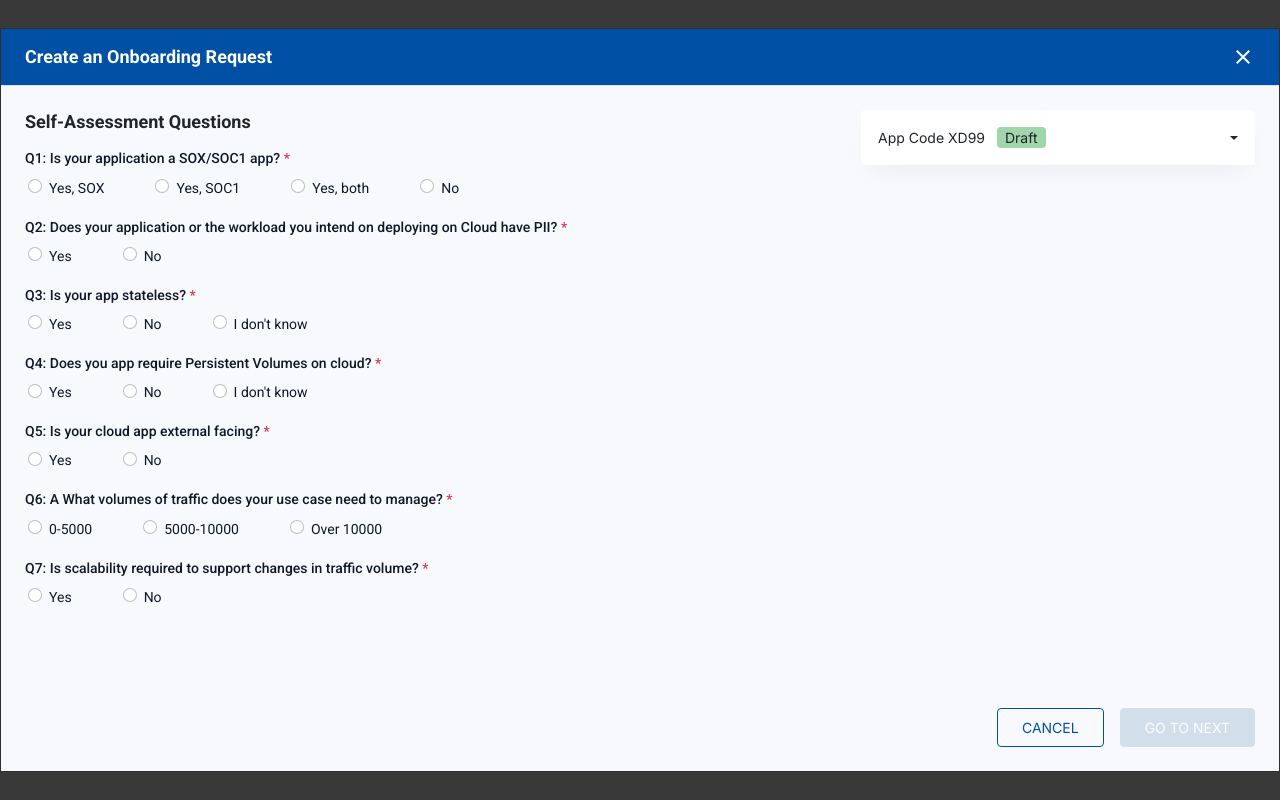
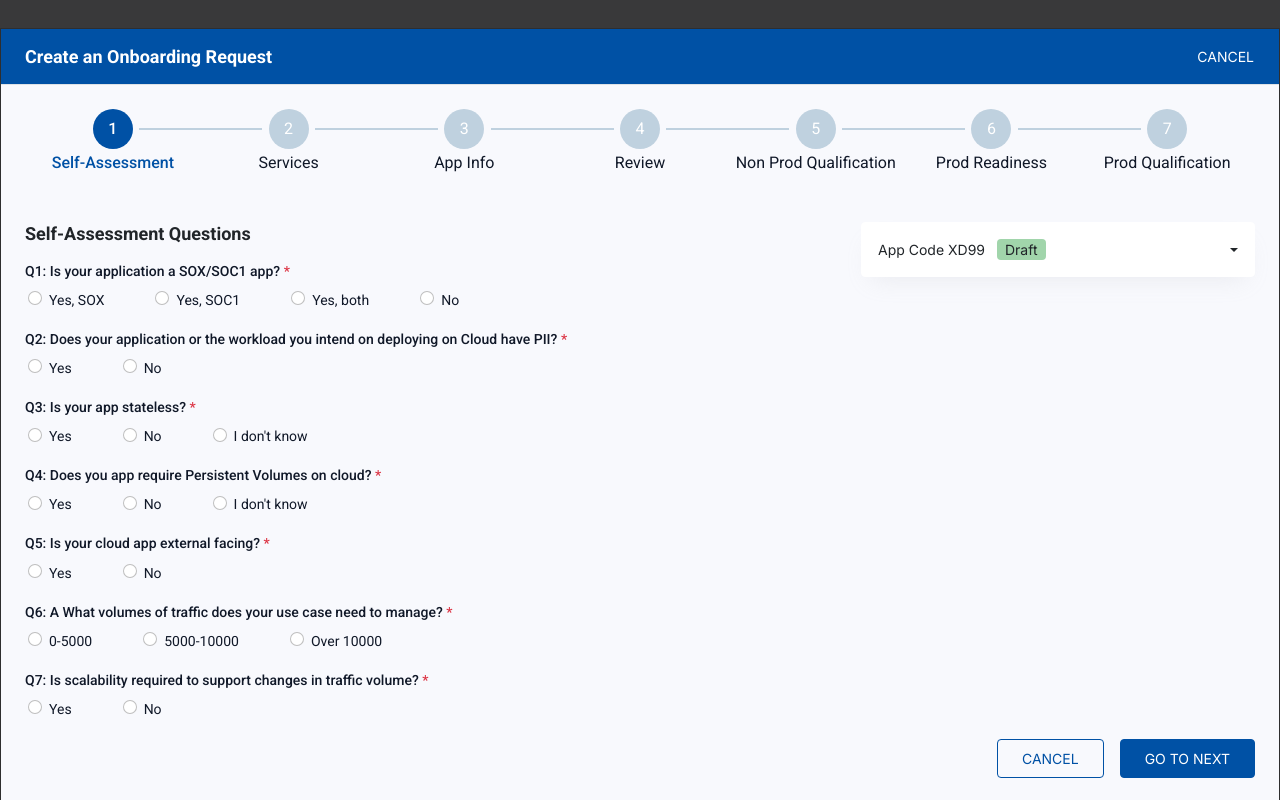
Before and after one commit to alamin24nava/local-bdo, a React (Create React App) app: page / in a window 1280 px wide. Both pictures are taken after a click on the button "Create an Onboarding Request". Built offline with nearby package versions, Linux system fonts and the light colour scheme.

Commit message:
Create Stepper

```diff
--- a/src/assets/css/style.css
+++ b/src/assets/css/style.css
@@ -25,6 +25,10 @@ h1, h2, h3, h4,h5, h6, p{
 .box-shadow{
     box-shadow: var(--box-shadow);
 }
+.start-3{
+    left: 16px;
+}
+
 /* background color variant style here... */
 .bg-primary{
     background: var(--bs-primary) !important;
@@ -47,6 +51,10 @@ h1, h2, h3, h4,h5, h6, p{
     margin: 0;
     border-radius: 4px;
 }
+.btn:active,
+.btn:first-child:active{
+    border-color: transparent;
+}
 .btn-sm{
     padding: 6px 16px;
 }
@@ -58,6 +66,7 @@ h1, h2, h3, h4,h5, h6, p{
     background: var(--bs-primary);
     border-color: var(--bs-primary);
 }
+
 .btn-white{
     background: var(--bs-white);
     border-color: var(--bs-white);
@@ -91,6 +100,10 @@ h1, h2, h3, h4,h5, h6, p{
 .modal-body {
     padding: 24px;
     background-color: #F8F9FD;
+    min-height: calc(100vh - 116px);
+    display: flex;
+    flex-direction: column;
+    justify-content: space-between;
 }
 .modal-body-inner {
     min-height: calc(100vh - 163px);
@@ -116,6 +129,62 @@ h1, h2, h3, h4,h5, h6, p{
 .modal-sm .modal-body{
     background: var(--bs-white);
 }
+
+/* Stepper style here... */
+.step-item {
+    max-width: 200px;
+    width: 100%;
+    position: relative;
+    display: flex;
+    align-items: center;
+    justify-content: center;
+    flex-direction: column;
+}
+.step-item.compleated .step-index,
+.step-item.active .step-index{
+    background: var(--bs-primary);
+    font-weight: 500;
+}
+.step-item:not(:first-child):after {
+    content: '';
+    height: 2px;
+    width: 70%;
+    background: var(--bs-secondary);
+    position: absolute;
+    left: -35%;
+    top: 50%;
+    transform: translateY(calc(-50% - 13px));
+}
+.step-item.compleated:after {
+    background: var(--bs-primary);
+}
+.step-index{
+    width: 40px;
+    height: 40px;
+    border-radius: 50%;
+    display: flex;
+    align-items: center;
+    justify-content: center;
+    background: var(--bs-secondary);
+    color: var(--bs-white);
+    margin-bottom: 4px;
+    position: relative;
+    z-index: 10;
+}
+
+.step-desc{
+    font-weight: 400;
+    font-size: 16px;
+    line-height: 1.3;
+    color: var(--bs-dark);
+}
+.step-item.compleated .step-desc,
+.step-item.active .step-desc{
+    color: var(--bs-primary);
+    font-weight: 500;
+}
+
+
 .title-lg{
     font-weight: 700;
     font-size: 18px;
--- a/src/components/ChildModal.js
+++ b/src/components/ChildModal.js
@@ -4,12 +4,12 @@ import Modal from 'react-bootstrap/Modal';
 
 
 export default function ChildModal(props) {
-    const {title, primaryTxt, secondaryTxt} = props
+    const {childModal, closeChildModal, title, primaryTxt, secondaryTxt} = props
     return (
-        <Modal show={props.childModal} size="sm" centered>
+        <Modal show={childModal} size="sm" centered>
             <Modal.Header className='border-0'>
                 <Modal.Title className='title-md text-dark'>{title}</Modal.Title>
-                <div onClick={props.closeChildModal} className="cursor-pointer">
+                <div onClick={closeChildModal} className="cursor-pointer">
                     <MdClear className='fs-4' />
                 </div>
             </Modal.Header>
@@ -18,7 +18,7 @@ export default function ChildModal(props) {
                 <p>{secondaryTxt}</p>
             </Modal.Body>
             <Modal.Footer className='border-0 gap-3 px-4 py-3'>
-                <button className='btn btn-sm btn-outline-primary' onClick={props.closeChildModal}>Cancel Request</button>
+                <button className='btn btn-sm btn-outline-primary' onClick={closeChildModal}>Cancel Request</button>
                 <button className='btn btn-sm btn-primary'>Continue</button>
             </Modal.Footer>
         </Modal>
--- /dev/null
+++ b/src/components/HorizontalStepper.js
@@ -0,0 +1,80 @@
+import React, { useState } from 'react'
+import { FiCheck } from "react-icons/fi";
+
+import StepperControl from './StepperControl'
+import SelfAssessment from './selfAssessment/Index';
+import Services from './services/Index';
+import AppInfo from './appInfo/Index';
+import Review from './stepReview/Index';
+import NonProdQualification from './nonProdQualification/Index';
+import ProdReadiness from './prodReadiness/Index';
+import ProdQualification from './prodQualification/Index';
+
+
+
+export default function HorizontalStepper(props) {
+    const handleClose = props.handleClose
+    const steps = ['Self-Assessment', 'Services', 'App Info', 'Review', 'Non Prod Qualification', 'Prod Readiness','Prod Qualification']
+    // const steps = ['Self-Assessment', 'Services', 'App Info', 'Review']
+    const [stepActive, setStepActive] = useState(1)
+    const [stepCompleated, setStepCompleated] = useState(1)
+    const handleNext = () =>{
+        setStepActive(stepActive + 1);
+    }
+    const handlePrev = () =>{
+        setStepActive(stepActive - 1)
+    }
+    // console.log(stepActive)
+  return (
+    <div className='modal-body-inner '>
+        <div>
+            <div className='step-items d-flex align-items-center justify-content-center mb-5'>
+                {
+                    steps.map((step, index) =>(
+                        // Step active and compleated class name(active compleated)
+                        <div className={ index === 0 ? 'step-item active compleated':'step-item'} key={index}>
+                            <div className='step-index'>
+                                {index + 1}
+                                {/* <FiCheck className='fs-4'/> */}
+                            </div>
+                            <div className='step-desc'>{step}</div>
+                        </div>
+                    ))
+                }
+            </div>
+            <div className='display-step-content'>
+                {stepActive === 1 ? (
+                    <SelfAssessment />
+                  ) : ''}
+
+                {stepActive === 2 ? (
+                    <Services />
+                  ) : ''}
+
+                {stepActive === 3 ? (
+                    <AppInfo />
+                  ) : ''}
+
+                {stepActive === 4 ? (
+                    <Review />
+                  ) : ''}
+
+                {stepActive === 5 ? (
+                    <NonProdQualification />
+                  ) : ''}
+
+                {stepActive === 6 ? (
+                    <ProdReadiness />
+                  ) : ''}
+
+                {stepActive === 7 ? (
+                    <ProdQualification />
+                  ) : ''}
+
+            </div>
+        </div>
+
+        <StepperControl handleNext = {handleNext} handlePrev={handlePrev} stepActive={stepActive} handleClose={handleClose} />
+    </div>
+  )
+}
--- a/src/components/MainModal.js
+++ b/src/components/MainModal.js
@@ -5,6 +5,9 @@ import { MdClear } from "react-icons/md";
 
 import SearchAppCode from './appCode/SearchAppCode';
 import SelfAssessment from './selfAssessment/Index';
+import Services from './services/Index'
+import HorizontalStepper from './HorizontalStepper';
+import StepperControl from './StepperControl';
 
 
 
@@ -24,11 +27,13 @@ export default function MainModal(props) {
         <Modal show={modalShow} size="lg" centered>
             <Modal.Header className='bg-primary'>
                 <Modal.Title className='title-lg'>Create an Onboarding Request</Modal.Title>
-                <MdClear className='icon-lg text-white cursor-pointer'  onClick={handleClose} />
+                <button onClick={handleClose} className='btn text-white p-0'>CANCEL</button>
             </Modal.Header>
             <Modal.Body>
                 {/* <SearchAppCode handleClose={handleClose} /> */}
-                <SelfAssessment handleClose={handleClose} />
+                {/* <SelfAssessment handleClose={handleClose} /> */}
+                {/* <Services /> */}
+                <HorizontalStepper handleClose ={handleClose} />
             </Modal.Body>
         </Modal>
     </div>
--- /dev/null
+++ b/src/components/StepperControl.js
@@ -0,0 +1,14 @@
+import React from 'react'
+
+export default function StepperControl(props) {
+  const {handleNext, handlePrev, handleClose, stepActive} = props
+  // if(stepActive === 1){
+
+  // }
+  return (
+    <div className='d-flex justify-content-end gap-3 mt-3'>
+        <button className='btn btn-outline-primary text-uppercase' onClick={(handlePrev, handleClose)}>{stepActive === 1 ? 'Cancel' : 'Previous'}</button>
+        <button className='btn btn-primary text-uppercase' onClick={handleNext}>Go to next</button>
+    </div>
+  )
+}
--- /dev/null
+++ b/src/components/appInfo/Index.js
@@ -0,0 +1,7 @@
+import React from 'react'
+
+export default function AppInfo() {
+  return (
+    <div>App Info</div>
+  )
+}
--- /dev/null
+++ b/src/components/nonProdQualification/Index.js
@@ -0,0 +1,7 @@
+import React from 'react'
+
+export default function NonProdQualification() {
+  return (
+    <div>Non Prod Qualification</div>
+  )
+}
--- /dev/null
+++ b/src/components/prodQualification/Index.js
@@ -0,0 +1,7 @@
+import React from 'react'
+
+export default function ProdQualification() {
+  return (
+    <div>Prod Qualification</div>
+  )
+}
--- /dev/null
+++ b/src/components/prodReadiness/Index.js
@@ -0,0 +1,7 @@
+import React from 'react'
+
+export default function ProdReadiness() {
+  return (
+    <div>Prod Readiness</div>
+  )
+}
--- a/src/components/selfAssessment/Index.js
+++ b/src/components/selfAssessment/Index.js
@@ -26,7 +26,7 @@ export default function SelfAssessment(props) {
     const closeChildModal = () =>  setChildModal(false)
 
     return (
-        <div className='modal-body-inner'>
+        <div className=''>
             <div className='row'>
                 <div className='col-md-8'>
                     <h4 className='title-lg text-dark pb-3'>Self-Assessment Questions</h4>
@@ -148,7 +148,7 @@ export default function SelfAssessment(props) {
                     <AppCodeDropdown />
                 </div>
             </div>
-            <div>
+            <div className='d-none'>
                 <footer className='modal-footer gap-3 border-top-0 px-0 pb-0'>
                     <button onClick={handleClose} className='btn btn-outline-primary text-uppercase' >cancel</button>
                     <button disabled={disabled} className='btn btn-primary text-uppercase' onClick={handleClickOpenChildModal}>go to next</button>
--- /dev/null
+++ b/src/components/services/Index.js
@@ -0,0 +1,27 @@
+import React from 'react'
+import AppCodeDropdown from '../AppCodeDropdown'
+
+
+import { RiSearchLine } from "react-icons/ri";
+export default function Index() {
+  return (
+    <div className=''>
+            <div className='row'>
+                <div className='col-md-8'>
+                    <h4 className='title-lg text-dark pb-3'>Choose services you want to add</h4>
+                    <form className='position-relative'>
+                        <input type="text" className="form-control ps-5 w-75" name="servicesGroup" placeholder='Search by Service Name or Group'/>
+                        <RiSearchLine className='position-absolute top-50 start-3 translate-middle-y'/>
+                    </form>
+                </div>
+                <div className='col-md-4'>
+                    <AppCodeDropdown />
+                </div>
+            </div>
+            <footer className='modal-footer gap-3 border-top-0 px-0 pb-0 d-none'>
+                <button className='btn btn-outline-primary text-uppercase'>cancel</button>
+                <button className='btn btn-primary text-uppercase'>go to next</button>
+            </footer>
+        </div>
+  )
+}
--- /dev/null
+++ b/src/components/stepReview/Index.js
@@ -0,0 +1,7 @@
+import React from 'react'
+
+export default function StepReview() {
+  return (
+    <div>Review</div>
+  )
+}
```
